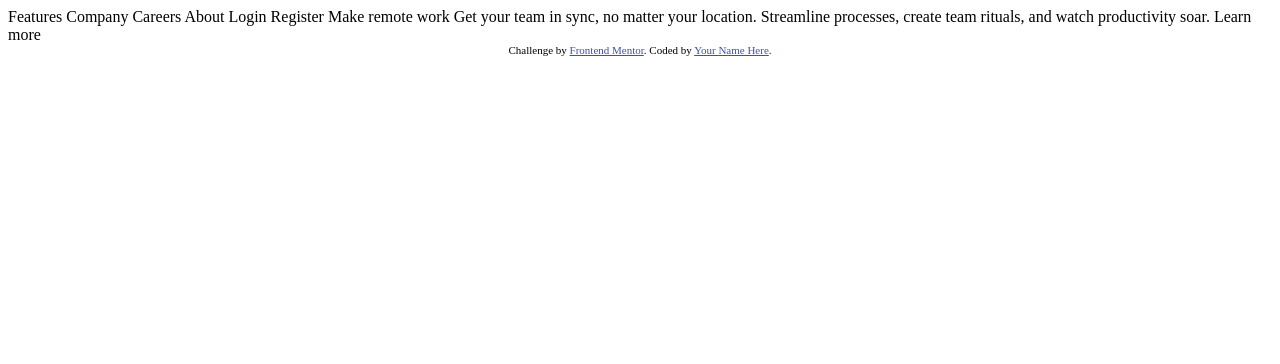
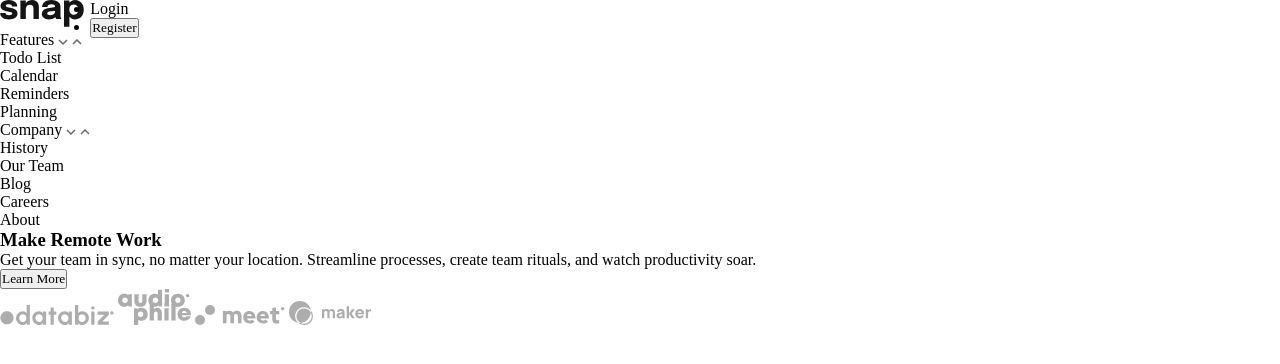
Before and after one commit to Sankar-2006/intro-section, a plain HTML site: page index.html in a window 1280 px wide. Drawn offline with Linux system fonts and the light colour scheme.

Commit message:
First Commit

```diff
--- a/index.html
+++ b/index.html
@@ -1,39 +1,100 @@
 <!DOCTYPE html>
 <html lang="en">
+
 <head>
-  <meta charset="UTF-8">
-  <meta name="viewport" content="width=device-width, initial-scale=1.0"> <!-- displays site properly based on user's device -->
+  <meta charset="UTF-8" />
+  <meta name="viewport" content="width=device-width, initial-scale=1.0" />
+  <!-- displays site properly based on user's device -->
 
-  <link rel="icon" type="image/png" sizes="32x32" href="./images/favicon-32x32.png">
+  <link rel="icon" type="image/png" sizes="32x32" href="./images/favicon-32x32.png" />
+
+  <link rel="stylesheet" href="style.css" />
 
   <title>Frontend Mentor | Intro section with dropdown navigation</title>
+</head>
 
-  <!-- Feel free to remove these styles or customise in your own stylesheet 👍 -->
-  <style>
-    .attribution { font-size: 11px; text-align: center; }
-    .attribution a { color: hsl(228, 45%, 44%); }
-  </style>
-</head>
 <body>
+  <header class="header">
+    <!-- Navigation section -->
+    <nav class="header__nav">
+      <!-- Logo and main navigation items -->
+      <aside class="header__aside">
+        <ul class="header__ul">
+          <li class="header__item">
+            <!-- Logo image -->
+            <img src="./images/logo.svg" alt="Snap-Logo" class="header__logo" />
+          </li>
+          <!-- Features dropdown -->
+          <li class="header__item header__item--features">
+            Features
+            <img src="./images/icon-arrow-down.svg" alt="arrow pointing down" class="header__icon header__icon--down" />
+            <img src="./images/icon-arrow-up.svg" alt="arrow pointing up" class="header__icon header__icon--up" />
+            <section class="header__dropdown">
+              <ul class="header__dropdown-list">
+                <li class="header__dropdown-item">Todo List</li>
+                <li class="header__dropdown-item">Calendar</li>
+                <li class="header__dropdown-item">Reminders</li>
+                <li class="header__dropdown-item">Planning</li>
+              </ul>
+            </section>
+          </li>
+          <!-- Company dropdown -->
+          <li class="header__item header__item--company">
+            Company
+            <img src="./images/icon-arrow-down.svg" alt="arrow pointing down" class="header__icon header__icon--down" />
+            <img src="./images/icon-arrow-up.svg" alt="arrow pointing up" class="header__icon header__icon--up" />
+            <section class="header__dropdown">
+              <ul class="header__dropdown-list">
+                <li class="header__dropdown-item">History</li>
+                <li class="header__dropdown-item">Our Team</li>
+                <li class="header__dropdown-item">Blog</li>
+              </ul>
+            </section>
+          </li>
+          <!-- Other navigation items -->
+          <li class="header__item header__item--careers">Careers</li>
+          <li class="header__item header__item--about">About</li>
+        </ul>
+      </aside>
 
-  Features
-  Company
-  Careers
-  About
+      <!-- Authentication section -->
+      <aside class="header__aside header__aside--auth">
+        <ul class="header__auth-list">
+          <li class="header__auth-item">Login</li>
+          <li class="header__auth-item">
+            <!-- Register button -->
+            <button class="header__register-button">Register</button>
+          </li>
+        </ul>
+      </aside>
+    </nav>
+  </header>
 
-  Login
-  Register
+  <main class="main">
+    <!-- Main content section -->
+    <section class="main__section">
+      <article class="main__article">
+        <h1 class="main__title">Make Remote Work</h1>
+        <p class="main__description">
+          Get your team in sync, no matter your location. Streamline
+          processes, create team rituals, and watch productivity soar.
+        </p>
+        <!-- Learn more button -->
+        <button class="main__learn-more-button">Learn More</button>
+      </article>
+      <!-- Client logos section -->
+      <article class="main__clients">
+        <img src="./images/client-databiz.svg" alt="Databiz Logo" class="main__client-logo" />
+        <img src="./images/client-audiophile.svg" alt="Audiophile Logo" class="main__client-logo" />
+        <img src="./images/client-meet.svg" alt="Meet Logo" class="main__client-logo" />
+        <img src="./images/client-maker.svg" alt="Maker Logo" class="main__client-logo" />
+      </article>
+    </section>
+    <!-- Hero image section -->
+    <section class="main__hero">
+      <!-- <img src="./images/image-hero-desktop.png" alt="A person with a laptop" class="main__hero-image" /> -->
+    </section>
+  </main>
+</body>
 
-  Make remote work
-
-  Get your team in sync, no matter your location. Streamline processes,
-  create team rituals, and watch productivity soar.
-
-  Learn more
-
-  <div class="attribution">
-    Challenge by <a href="https://www.frontendmentor.io?ref=challenge" target="_blank">Frontend Mentor</a>.
-    Coded by <a href="#">Your Name Here</a>.
-  </div>
-</body>
 </html>
--- /dev/null
+++ b/style.css
@@ -0,0 +1,16 @@
+* {
+  padding: 0;
+  margin: 0;
+  box-sizing: border-box;
+  font-family: "";
+}
+
+:root {
+  --White: hsl(0, 0%, 98%);
+  --Gray: hsl(0, 0%, 41%);
+  --Back: hsl(0, 0%, 8%);
+}
+
+.header__nav {
+    display:flex;
+}
```
Also changed, not shown: bem.html (added, +158 -0 lines).
